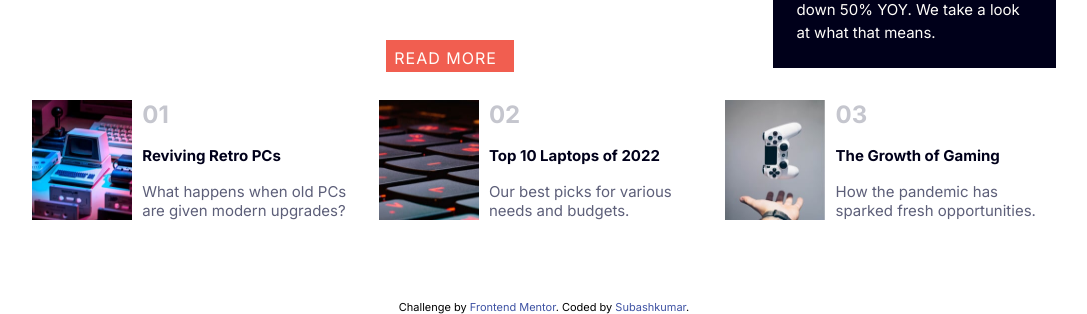
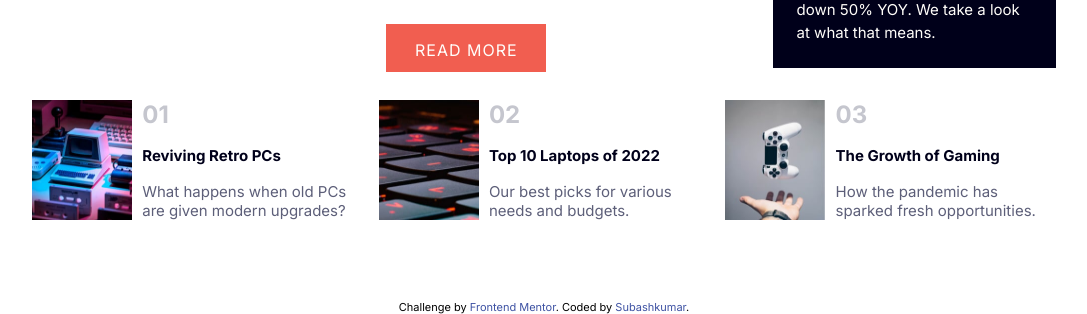
Before and after one commit to Subashkumar-S/Frontend_Mentor_NEWS_homepage, a website: page index.html in a window 1280 px wide. Shown: the part 581-895 px from the top of the page, without its empty margins (96-1183 px from the left). Drawn offline with Linux system fonts and the light colour scheme.

Commit message:
updated read more button

```diff
--- a/styles.css
+++ b/styles.css
@@ -106,14 +106,15 @@ header{
     overflow: auto;
 }
 .inner_container2 a{
-    width: 8rem;
-    height: 2rem;
+    text-align: center;
+    width: 10rem;
+    height: 3rem;
     border: none;
     background-color: var(--soft-red);
     font-size: 1rem;
     color: var(--off-white);
     text-transform: uppercase;
-    padding: .5rem .5rem;
+    padding: 1rem .5rem;
     letter-spacing: 1px;
 }
 .inner_container2 a:hover{
```
Also changed, not shown: index.html (+0 -3 lines), desktop-view.png.
